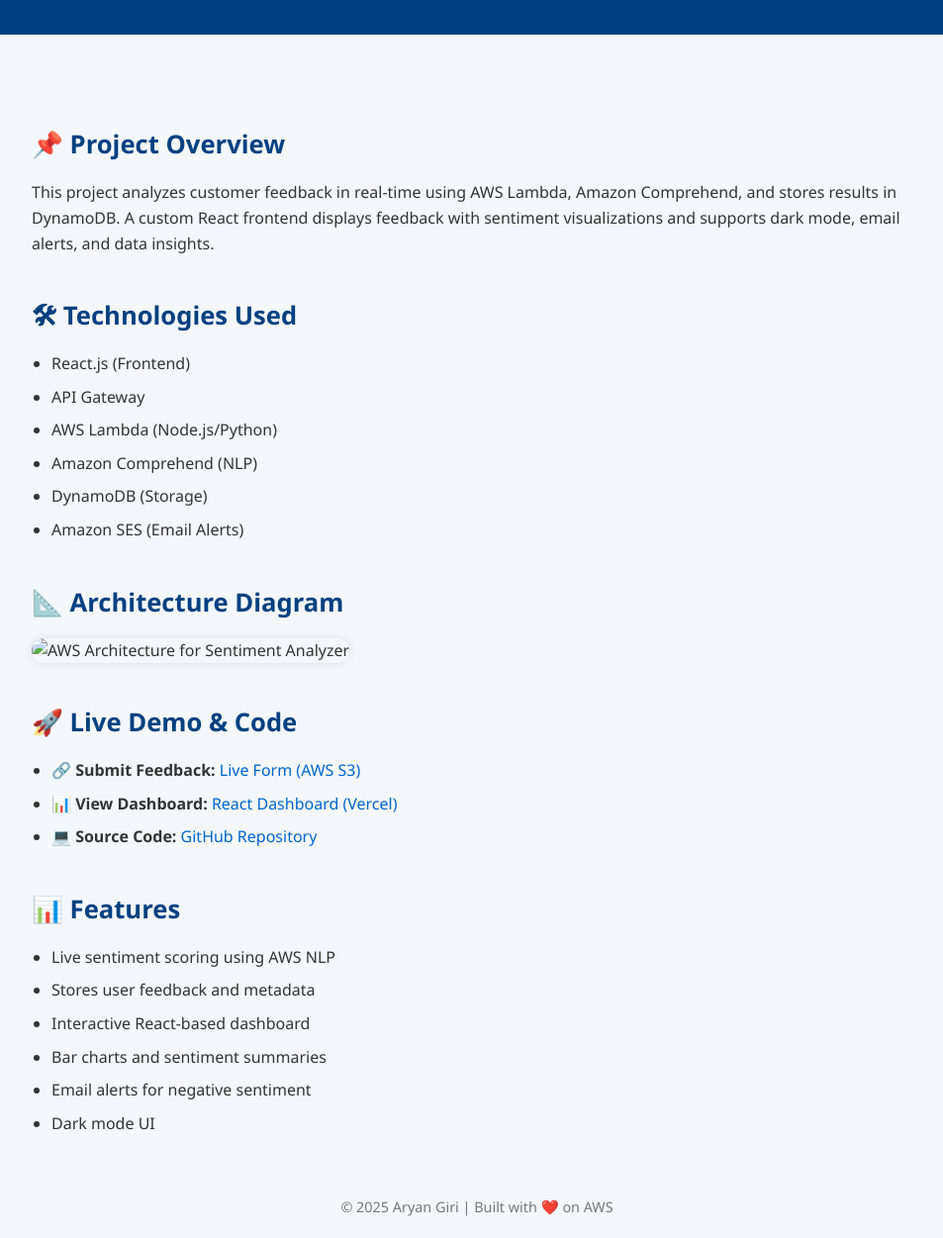
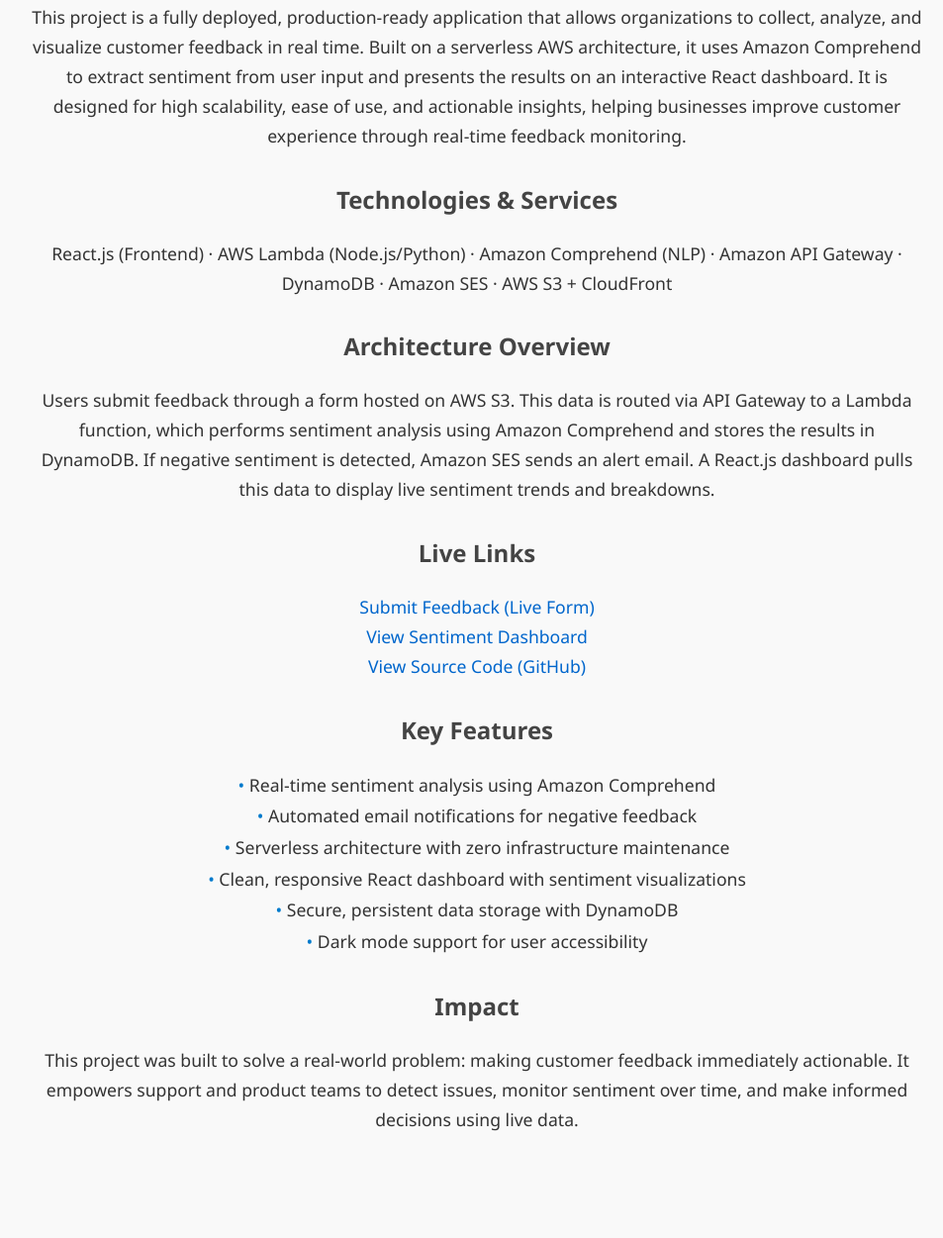
Before and after one commit to aryangirii/sentiment-analyzer-portfolio, a plain HTML site: page index.html in a window 1280 px wide. Shown: the part 159-1410 px from the top of the page at 99% size, without its empty margins (158-1111 px from the left). After the commit the page ends 1353 px from the top, so only its background shows below. Drawn offline with Linux system fonts and the light colour scheme.

Commit message:
Update index.html

```diff
--- a/index.html
+++ b/index.html
@@ -1,81 +1,107 @@
 <!DOCTYPE html>
 <html lang="en">
 <head>
-  <meta charset="UTF-8" />
-  <meta name="viewport" content="width=device-width, initial-scale=1" />
-  <title>Sentiment Analyzer | Aryan Giri Portfolio</title>
-  <link rel="stylesheet" href="style.css" />
+  <meta charset="UTF-8">
+  <meta name="viewport" content="width=device-width, initial-scale=1">
+  <title>Sentiment Analyzer Project</title>
+  <style>
+    body {
+      background-color: #f9f9f9;
+      margin: 0;
+      padding: 0;
+      font-family: 'Segoe UI', Tahoma, Geneva, Verdana, sans-serif;
+      color: #333;
+    }
+
+    .container {
+      max-width: 900px;
+      margin: auto;
+      padding: 2rem;
+      text-align: center;
+    }
+
+    h2 {
+      font-size: 2rem;
+      font-weight: bold;
+      margin-bottom: 1rem;
+      color: #222;
+    }
+
+    h3 {
+      margin-top: 2rem;
+      font-size: 1.5rem;
+      color: #444;
+    }
+
+    p {
+      font-size: 1.1rem;
+      line-height: 1.7;
+      margin-bottom: 1rem;
+    }
+
+    ul {
+      list-style: none;
+      padding: 0;
+      font-size: 1.1rem;
+      line-height: 1.8;
+    }
+
+    ul li::before {
+      content: "• ";
+      color: #007acc;
+    }
+
+    a {
+      color: #0066cc;
+      text-decoration: none;
+    }
+
+    a:hover {
+      text-decoration: underline;
+    }
+  </style>
 </head>
 <body>
-  <header>
-    <h1>Sentiment Analyzer on AWS</h1>
-    <p>Real-time user feedback analysis using AWS services</p>
-  </header>
 
-  <!-- 🌙 Dark Mode Toggle Button -->
-  <div style="text-align: right; margin: 20px 0;">
-    <button id="theme-toggle" style="padding: 8px 16px; border-radius: 5px; border: none; background-color: #004080; color: white; cursor: pointer;">
-      Toggle Dark Mode
-    </button>
-  </div>
+  <section class="container">
+    <h2>Sentiment Analyzer – Real-Time Customer Feedback Intelligence</h2>
 
-  <main>
-    <section>
-      <h2>📌 Project Overview</h2>
-      <p>
-        This project analyzes customer feedback in real-time using AWS Lambda, Amazon Comprehend, and stores results in DynamoDB. A custom React frontend displays feedback with sentiment visualizations and supports dark mode, email alerts, and data insights.
-      </p>
-    </section>
+    <p>
+      This project is a fully deployed, production-ready application that allows organizations to collect, analyze, and visualize customer feedback in real time. Built on a serverless AWS architecture, it uses Amazon Comprehend to extract sentiment from user input and presents the results on an interactive React dashboard. It is designed for high scalability, ease of use, and actionable insights, helping businesses improve customer experience through real-time feedback monitoring.
+    </p>
 
-    <section>
-      <h2>🛠 Technologies Used</h2>
-      <ul>
-        <li>React.js (Frontend)</li>
-        <li>API Gateway</li>
-        <li>AWS Lambda (Node.js/Python)</li>
-        <li>Amazon Comprehend (NLP)</li>
-        <li>DynamoDB (Storage)</li>
-        <li>Amazon SES (Email Alerts)</li>
-      </ul>
-    </section>
+    <h3>Technologies & Services</h3>
+    <p>
+      React.js (Frontend) · AWS Lambda (Node.js/Python) · Amazon Comprehend (NLP) · Amazon API Gateway · DynamoDB · Amazon SES · AWS S3 + CloudFront
+    </p>
 
-    <section>
-      <h2>📐 Architecture Diagram</h2>
-      <img src="images/architecture-diagram.png" alt="AWS Architecture for Sentiment Analyzer" style="width: 100%; border-radius: 12px; box-shadow: 0 0 10px rgba(0,0,0,0.1);" />
-    </section>
+    <h3>Architecture Overview</h3>
+    <p>
+      Users submit feedback through a form hosted on AWS S3. This data is routed via API Gateway to a Lambda function, which performs sentiment analysis using Amazon Comprehend and stores the results in DynamoDB. If negative sentiment is detected, Amazon SES sends an alert email. A React.js dashboard pulls this data to display live sentiment trends and breakdowns.
+    </p>
 
-    <section>
-      <h2>🚀 Live Demo & Code</h2>
-      <ul>
-        <li>🔗 <strong>Submit Feedback:</strong> <a href="http://aryan-sentiment-app.s3-website-us-east-1.amazonaws.com" target="_blank">Live Form (AWS S3)</a></li>
-        <li>📊 <strong>View Dashboard:</strong> <a href="https://feedback-dashboard-fx8nibw9a-aryans-projects-97cb8b93.vercel.app" target="_blank">React Dashboard (Vercel)</a></li>
-        <li>💻 <strong>Source Code:</strong> <a href="https://github.com/aryangirii/sentiment-analyzer-portfolio" target="_blank">GitHub Repository</a></li>
-      </ul>
-    </section>
+    <h3>Live Links</h3>
+    <p>
+      <a href="https://your-form-url" target="_blank">Submit Feedback (Live Form)</a><br/>
+      <a href="https://your-dashboard-url" target="_blank">View Sentiment Dashboard</a><br/>
+      <a href="https://github.com/aryangirii/feedback-dashboard" target="_blank">View Source Code (GitHub)</a>
+    </p>
 
-    <section>
-      <h2>📊 Features</h2>
-      <ul>
-        <li>Live sentiment scoring using AWS NLP</li>
-        <li>Stores user feedback and metadata</li>
-        <li>Interactive React-based dashboard</li>
-        <li>Bar charts and sentiment summaries</li>
-        <li>Email alerts for negative sentiment</li>
-        <li>Dark mode UI</li>
-      </ul>
-    </section>
-  </main>
+    <h3>Key Features</h3>
+    <ul>
+      <li>Real-time sentiment analysis using Amazon Comprehend</li>
+      <li>Automated email notifications for negative feedback</li>
+      <li>Serverless architecture with zero infrastructure maintenance</li>
+      <li>Clean, responsive React dashboard with sentiment visualizations</li>
+      <li>Secure, persistent data storage with DynamoDB</li>
+      <li>Dark mode support for user accessibility</li>
+    </ul>
 
-  <footer>
-    <p>© 2025 Aryan Giri | Built with ❤️ on AWS</p>
-  </footer>
+    <h3>Impact</h3>
+    <p>
+      This project was built to solve a real-world problem: making customer feedback immediately actionable. It empowers support and product teams to detect issues, monitor sentiment over time, and make informed decisions using live data.
+    </p>
+  </section>
 
-  <!-- 🔘 Dark Mode Script -->
-  <script>
-    const toggleButton = document.getElementById('theme-toggle');
-    toggleButton.addEventListener('click', () => {
-      document.body.classList.toggle('dark');
-    });
-  </script>
 </body>
 </html>
```
